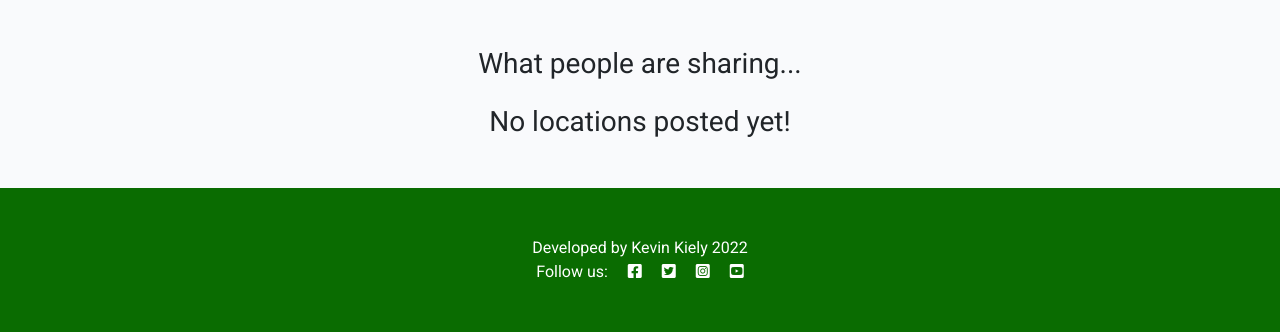
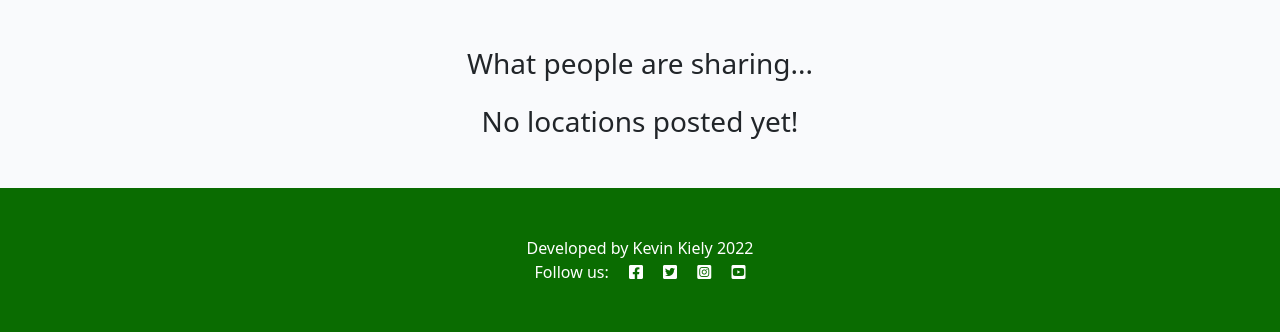
Before and after one commit to Code-Institute-Submissions/kevinjohnkiely-explore-ireland-project-4_SEpResub, a Django app: page / in a window 1280 px wide. Shown: the part 468-800 px from the top of the page. Run offline with Django 3.2, Linux system fonts and the light colour scheme; data that the repository does not hold is empty.

Commit message:
Remove Google Font link

```diff
--- a/exploreireland/settings.py
+++ b/exploreireland/settings.py
@@ -28,8 +28,8 @@ TEMPLATES_DIR = os.path.join(BASE_DIR, 'templates')
 SECRET_KEY = os.environ.get('SECRET_KEY')
 
 # SECURITY WARNING: don't run with debug turned on in production!
-# DEBUG = True
-DEBUG = False
+DEBUG = True
+# DEBUG = False
 
 X_FRAME_OPTIONS = 'SAMEORIGIN'
 
--- a/static/css/style.css
+++ b/static/css/style.css
@@ -1,8 +1,5 @@
-@import url("http://fonts.googleapis.com/css?family=Roboto:400,300,700");
-
 body {
     background-color: #F9FAFC;
-    font-family: 'Roboto', sans-serif !important;
 }
 
 .main-site-heading {
```
